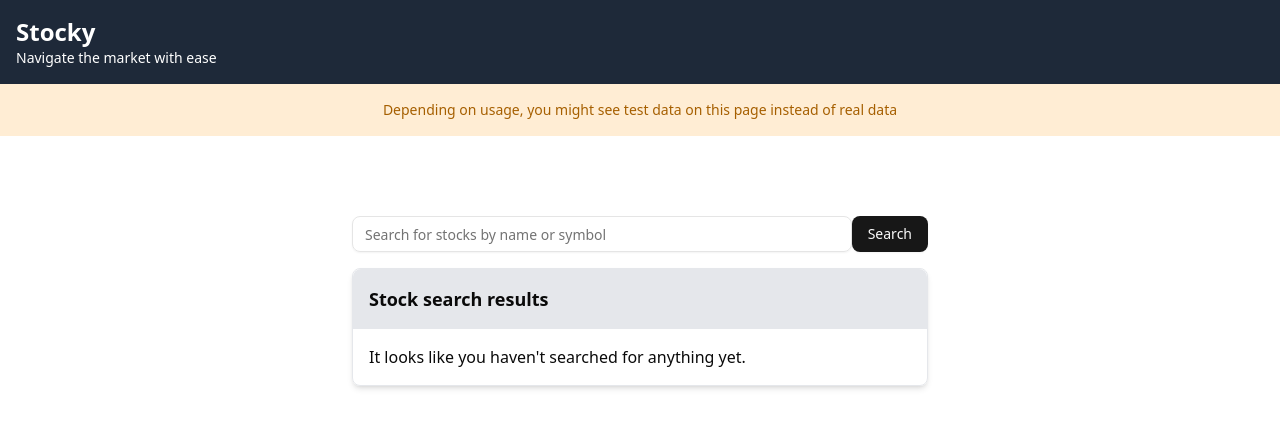
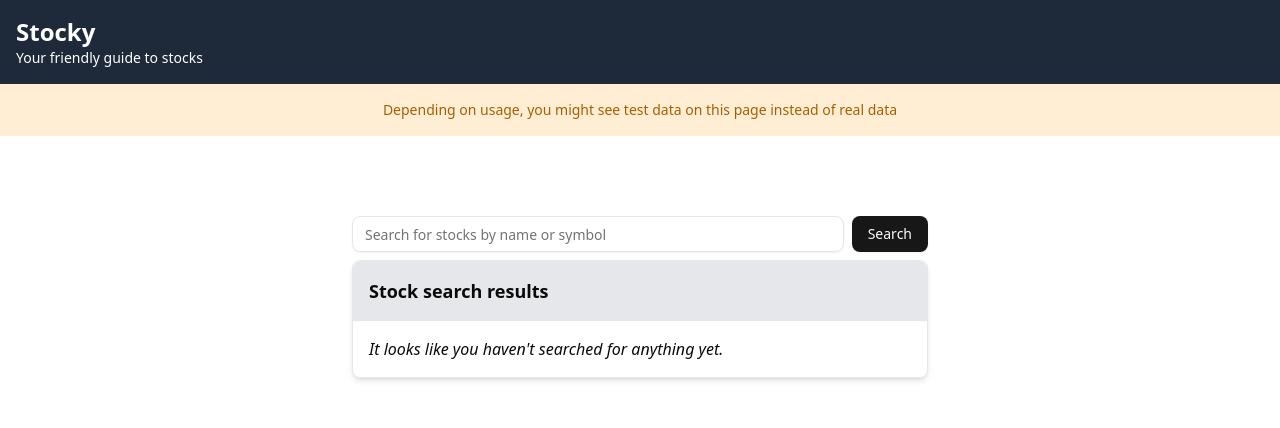
Before and after one commit to dervarga/stocky, a Next.js app: page / in a window 1280 px wide. Shown: the top 428 px of the page. Built offline with nearby package versions, Linux system fonts and the light colour scheme.

Commit message:
feat: adjust stack search ui; change page metadata (#12)

```diff
--- a/app/layout.tsx
+++ b/app/layout.tsx
@@ -16,7 +16,7 @@ const geistMono = Geist_Mono({
 
 export const metadata: Metadata = {
   title: 'Stocky',
-  description: 'Navigate the market with ease',
+  description: 'Your friendly guide to stocks',
 }
 
 export default function RootLayout({
--- a/components/StockSearch.tsx
+++ b/components/StockSearch.tsx
@@ -21,7 +21,7 @@ export const StockSearch = () => {
 
   return (
     <form
-      className='mt-12 flex w-full max-w-xl flex-col space-y-0 space-y-2 space-x-0 sm:flex-row'
+      className='mt-12 flex w-full max-w-xl flex-col space-y-0 space-y-2 space-x-0 sm:flex-row sm:space-y-0 sm:space-x-2'
       onSubmit={handleSubmit}
     >
       <Input
--- a/components/matches/MatchesParts.tsx
+++ b/components/matches/MatchesParts.tsx
@@ -40,7 +40,7 @@ export const Matches = ({
 }) => {
   if (!searchTerm) {
     return (
-      <div className='p-4'>
+      <div className='p-4 italic'>
         It looks like you haven't searched for anything yet.
       </div>
     )
```
